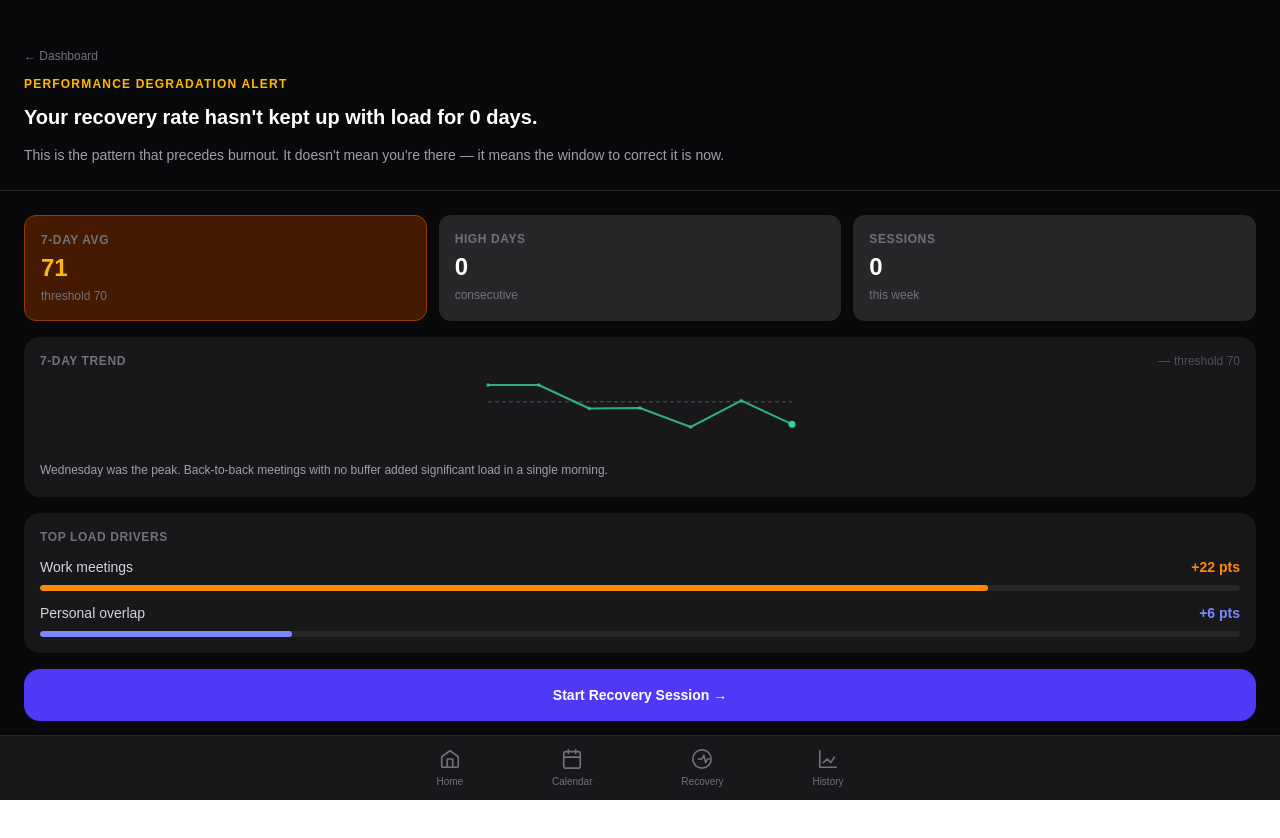
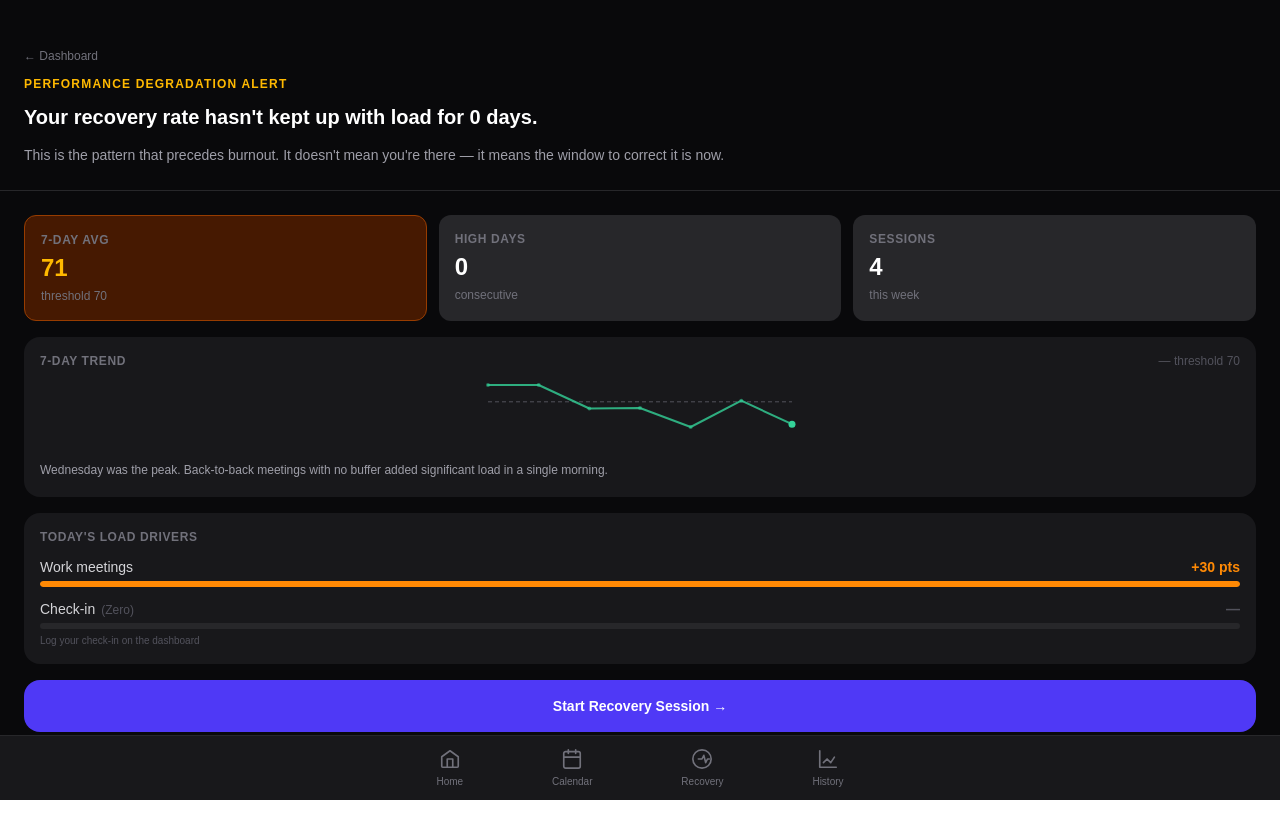
Before and after one commit to stephenkpowell-ops/strata-poc, a Next.js app: page /burnout in a window 1280 px wide. Shown: the top 838 px of the page. Built offline with nearby package versions, Linux system fonts and the light colour scheme.

Commit message:
burnout page — live sessions counter, today's load drivers, check-in row

```diff
--- a/src/app/burnout/page.tsx
+++ b/src/app/burnout/page.tsx
@@ -5,18 +5,10 @@
  *
  * Burnout Alert Screen — steps 19, 20, 21, 22.
  *
- * Entry points:
- *   - Tapping the amber banner on the home screen
- *   - Tapping the secondary banner on the calendar screen (step 13, future)
- *   - Push notification (MVP — not POC)
- *
- * Screen sections:
- *   Step 19 — Obsidian hero with eyebrow, headline, sub-copy
- *   Step 20 — Three metric cards: 7-day avg, consecutive high days, sessions
- *   Step 21 — 7-day trend sparkline with threshold line
- *   Step 22 — "Start Recovery Session →" CTA routing to /recovery
- *
- * All data comes from the Strata store (fixture data for POC).
+ * Updates:
+ *   - "Sessions this week" reads from store.completedSessions (live)
+ *   - "TOP LOAD DRIVERS" renamed to "TODAY'S LOAD DRIVERS"
+ *   - Check-in row added to load drivers showing today's check-in value
  */
 
 import Link from 'next/link';
@@ -27,17 +19,24 @@ import Sparkline from '@/components/Sparkline';
 // HELPERS
 // ─────────────────────────────────────────────────────────────────────────────
 
-/** Count how many of the most recent scores exceed the threshold consecutively */
 function countConsecutiveHighDays(scores: number[], threshold: number): number {
   let count = 0;
   for (let i = scores.length - 1; i >= 0; i--) {
-    if (scores[i] >= threshold) {
-      count++;
-    } else {
-      break;
-    }
+    if (scores[i] >= threshold) count++;
+    else break;
   }
   return count;
+}
+
+function getCheckInLabel(value: number): string {
+  switch (value) {
+    case 0:   return 'Zero';
+    case 25:  return 'Low';
+    case 50:  return 'Moderate';
+    case 75:  return 'High';
+    case 100: return 'Critical';
+    default:  return `${value}`;
+  }
 }
 
 // ─────────────────────────────────────────────────────────────────────────────
@@ -79,63 +78,57 @@ function MetricCard({
 const BURNOUT_THRESHOLD = 70;
 
 export default function BurnoutPage() {
-  const { scores } = useStrata();
+  const { scores, completedSessions, checkInValue } = useStrata();
 
-  const latest        = scores[scores.length - 1];
-  const last7         = scores.slice(-7);
-  const last7Totals   = last7.map(s => s.totalScore);
-  const rollingAvg    = latest?.rollingAvg7d ?? 0;
+  const latest      = scores[scores.length - 1];
+  const last7       = scores.slice(-7);
+  const last7Totals = last7.map(s => s.totalScore);
+  const rollingAvg  = latest?.rollingAvg7d ?? 0;
+
   const consecutiveDays = countConsecutiveHighDays(
     scores.map(s => s.totalScore),
     BURNOUT_THRESHOLD
   );
 
-  // Recovery sessions this week — fixture data has none logged yet
-  // Will be populated from store once recovery sessions are tracked in step 23
-  const sessionsThisWeek = 0;
+  // Today's calendar pts (March 25)
+  const calendarPtsToday = latest?.calendarPts ?? 0;
 
-  // Insight line below the sparkline
+  // Peak day label for sparkline insight
   const peakScore = Math.max(...last7Totals);
   const peakDay   = last7[last7Totals.indexOf(peakScore)];
   const peakDate  = peakDay
     ? new Date(peakDay.date).toLocaleDateString('en-US', { weekday: 'long' })
-    : 'Tuesday';
+    : 'Wednesday';
+
+  // Load driver bar widths — max across all three drivers
+  const maxDriver = Math.max(calendarPtsToday, checkInValue, 1);
 
   return (
     <div className="flex flex-col min-h-screen bg-zinc-950 text-white">
 
-      {/* ── Step 19 — Hero section ─────────────────────────────────────── */}
+      {/* ── Hero section ──────────────────────────────────────────────────── */}
       <div className="flex flex-col gap-3 bg-zinc-950 px-6 pt-12 pb-6 border-b border-zinc-800">
-
-        {/* Back link */}
         <Link
           href="/home"
           className="text-xs text-zinc-500 hover:text-zinc-300 transition-colors w-fit"
         >
           ← Dashboard
         </Link>
-
-        {/* Eyebrow */}
         <span className="text-xs font-semibold uppercase tracking-widest text-amber-400">
           Performance Degradation Alert
         </span>
-
-        {/* Headline */}
         <h1 className="text-xl font-bold text-white leading-snug">
           Your recovery rate hasn&#39;t kept up with load for {consecutiveDays} {consecutiveDays === 1 ? 'day' : 'days'}.
         </h1>
-
-        {/* Sub-copy */}
         <p className="text-sm text-zinc-400 leading-relaxed">
           This is the pattern that precedes burnout. It doesn&#39;t mean you&#39;re
           there — it means the window to correct it is now.
         </p>
-
       </div>
 
       <div className="flex flex-col gap-4 px-6 py-6">
 
-        {/* ── Step 20 — Three metric cards ───────────────────────────────── */}
+        {/* ── Three metric cards ────────────────────────────────────────────── */}
         <div className="grid grid-cols-3 gap-3">
           <MetricCard
             label="7-day avg"
@@ -151,12 +144,12 @@ export default function BurnoutPage() {
           />
           <MetricCard
             label="Sessions"
-            value={String(sessionsThisWeek)}
+            value={String(completedSessions)}
             sub="this week"
           />
         </div>
 
-        {/* ── Step 21 — Trend sparkline ───────────────────────────────────── */}
+        {/* ── Trend sparkline ───────────────────────────────────────────────── */}
         <div className="flex flex-col gap-2 bg-zinc-900 rounded-2xl p-4">
           <div className="flex items-center justify-between">
             <span className="text-xs font-semibold uppercase tracking-wider text-zinc-500">
@@ -172,30 +165,61 @@ export default function BurnoutPage() {
           </p>
         </div>
 
-        {/* Top load drivers */}
+        {/* ── Today's load drivers ──────────────────────────────────────────── */}
         <div className="flex flex-col gap-2 bg-zinc-900 rounded-2xl p-4">
           <span className="text-xs font-semibold uppercase tracking-wider text-zinc-500">
-            Top load drivers
+            Today&#39;s Load Drivers
           </span>
-          <div className="flex flex-col gap-2 pt-1">
-            <div className="flex items-center justify-between">
-              <span className="text-sm text-zinc-300">Work meetings</span>
-              <span className="text-sm font-semibold text-orange-400">+22 pts</span>
+          <div className="flex flex-col gap-3 pt-1">
+
+            {/* Work meetings */}
+            <div className="flex flex-col gap-1">
+              <div className="flex items-center justify-between">
+                <span className="text-sm text-zinc-300">Work meetings</span>
+                <span className="text-sm font-semibold text-orange-400">
+                  +{calendarPtsToday} pts
+                </span>
+              </div>
+              <div className="h-1.5 w-full bg-zinc-800 rounded-full overflow-hidden">
+                <div
+                  className="h-full bg-orange-400 rounded-full"
+                  style={{ width: `${Math.round((calendarPtsToday / maxDriver) * 100)}%` }}
+                />
+              </div>
             </div>
-            <div className="h-1.5 w-full bg-zinc-800 rounded-full overflow-hidden">
-              <div className="h-full bg-orange-400 rounded-full" style={{ width: '79%' }} />
+
+            {/* Check-in */}
+            <div className="flex flex-col gap-1">
+              <div className="flex items-center justify-between">
+                <span className="text-sm text-zinc-300">
+                  Check-in
+                  <span className="text-zinc-600 text-xs ml-1.5">
+                    ({getCheckInLabel(checkInValue)})
+                  </span>
+                </span>
+                <span className={`text-sm font-semibold ${
+                  checkInValue === 0 ? 'text-zinc-600' : 'text-indigo-400'
+                }`}>
+                  {checkInValue === 0 ? '—' : `+${checkInValue} pts`}
+                </span>
+              </div>
+              <div className="h-1.5 w-full bg-zinc-800 rounded-full overflow-hidden">
+                <div
+                  className="h-full bg-indigo-400 rounded-full"
+                  style={{ width: `${Math.round((checkInValue / maxDriver) * 100)}%` }}
+                />
+              </div>
+              {checkInValue === 0 && (
+                <span className="text-[10px] text-zinc-600">
+                  Log your check-in on the dashboard
+                </span>
+              )}
             </div>
-            <div className="flex items-center justify-between mt-1">
-              <span className="text-sm text-zinc-300">Personal overlap</span>
-              <span className="text-sm font-semibold text-indigo-400">+6 pts</span>
-            </div>
-            <div className="h-1.5 w-full bg-zinc-800 rounded-full overflow-hidden">
-              <div className="h-full bg-indigo-400 rounded-full" style={{ width: '21%' }} />
-            </div>
+
           </div>
         </div>
 
-        {/* ── Step 22 — CTA ───────────────────────────────────────────────── */}
+        {/* ── CTA ───────────────────────────────────────────────────────────── */}
         <Link
           href="/recovery"
           className="flex items-center justify-center gap-2 bg-indigo-600 hover:bg-indigo-500 active:bg-indigo-700 text-white font-semibold text-sm rounded-2xl py-4 transition-colors"
```
